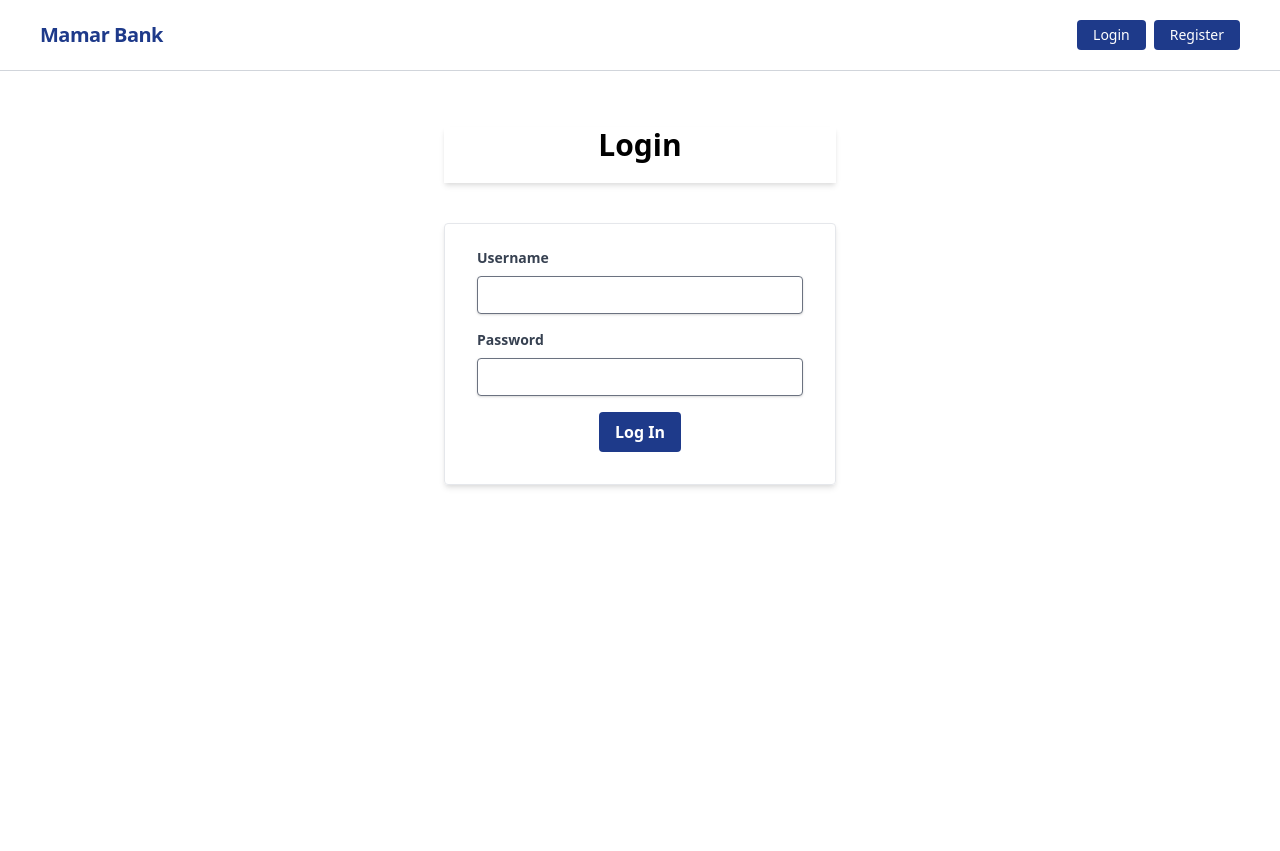
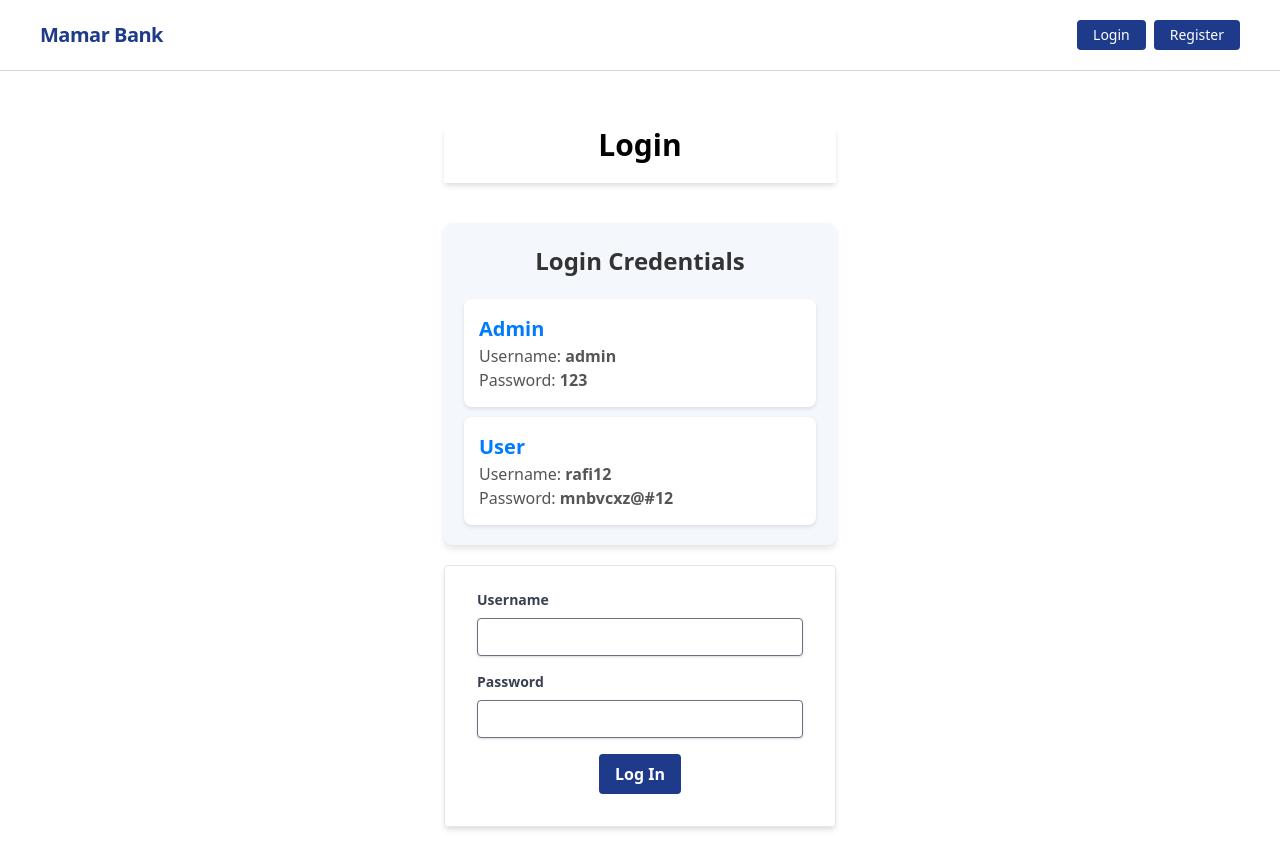
Before and after one commit to Rafiul29/Bank-Management-System, a Django app: page /accounts/login/ in a window 1280 px wide. Before the commit the page ends 488 px from the top, so only its background shows below. Run offline with Django 4.2, Linux system fonts and the light colour scheme.

Commit message:
update project

```diff
--- a/accounts/templates/accounts/user_login.html
+++ b/accounts/templates/accounts/user_login.html
@@ -11,8 +11,24 @@
     <div></div>
     <div class="py-2 px-3 rounded-xl bg-white mt-12">
         <h1 class="font-bold text-3xl text-center pb-5 shadow-md">Login</h1>
-        <div class="w-full mt-10">
-            <form method="post" class="shadow-md border border-gray-200 rounded px-8 pt-6 pb-8 mb-4">
+        <div class="w-full mt-10  mb-3">
+            <div style="padding: 20px; background-color: #f4f7fc; border-radius: 8px; box-shadow: 0 4px 6px rgba(0, 0, 0, 0.1); max-width: 500px; margin: auto;">
+                <h4 style="text-align: center; color: #333; font-size: 24px; font-weight: bold; margin-bottom: 20px;">Login Credentials</h4>
+
+                <div style="background-color: #fff; padding: 15px; margin-bottom: 10px; border-radius: 8px; box-shadow: 0 2px 4px rgba(0, 0, 0, 0.1);">
+                    <h6 style="font-size: 20px; font-weight: 600; color: #007BFF;">Admin</h6>
+                    <p style="font-size: 16px; color: #555;">Username: <strong>admin</strong></p>
+                    <p style="font-size: 16px; color: #555;">Password: <strong>123</strong></p>
+                </div>
+
+                <div style="background-color: #fff; padding: 15px; border-radius: 8px; box-shadow: 0 2px 4px rgba(0, 0, 0, 0.1);">
+                    <h6 style="font-size: 20px; font-weight: 600; color: #007BFF;">User</h6>
+                    <p style="font-size: 16px; color: #555;">Username: <strong>rafi12</strong></p>
+                    <p style="font-size: 16px; color: #555;">Password: <strong>mnbvcxz@#12</strong></p>
+                </div>
+            </div>
+
+            <form method="post" class="shadow-md border border-gray-200 rounded px-8 pt-6 pb-8 mb-4 mt-5">
                 {% csrf_token %} {% for hidden_field in form.hidden_fields %} {{ hidden_field.errors }} {{ hidden_field }} {% endfor %}
                 {% for field in form.visible_fields %}
                 <div class="mb-4">
```
